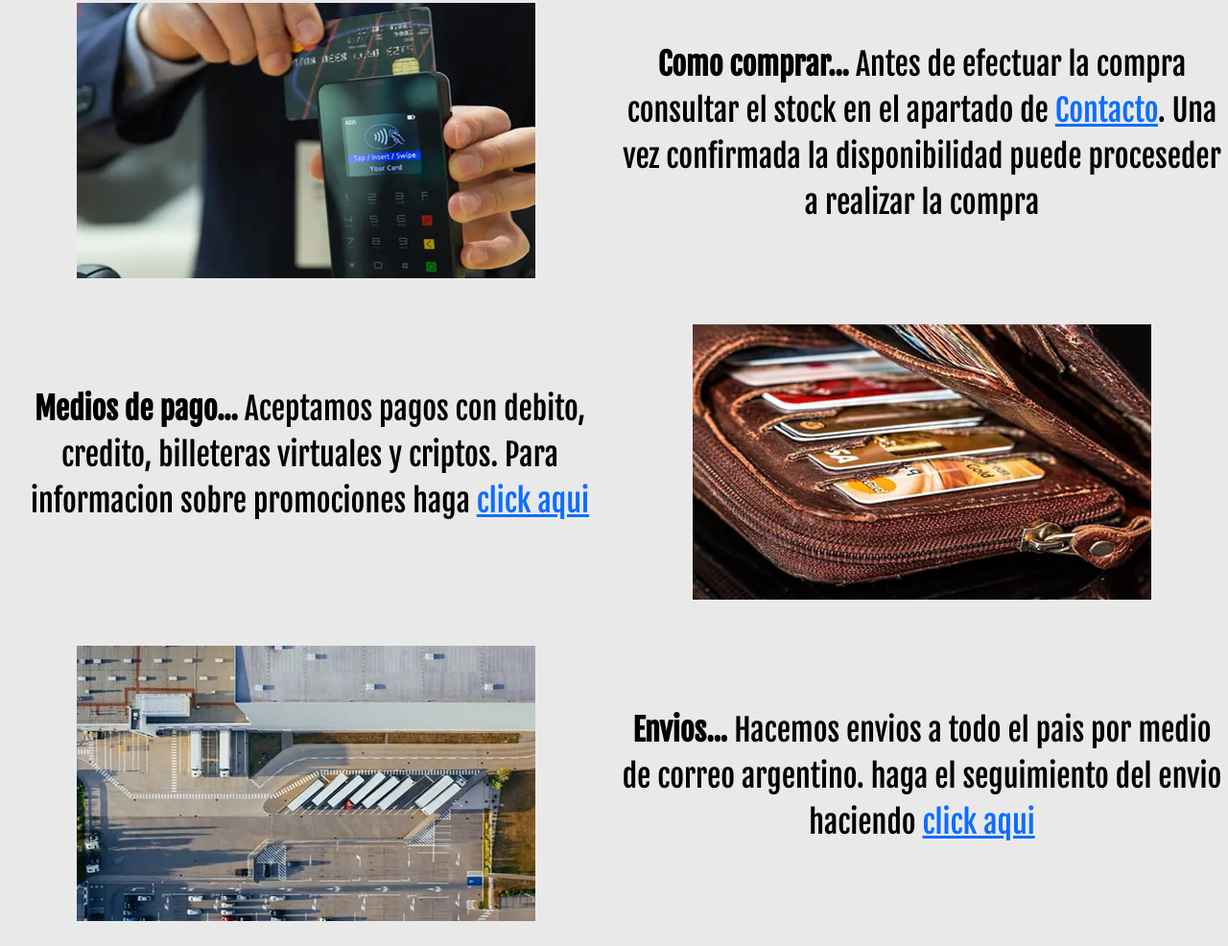
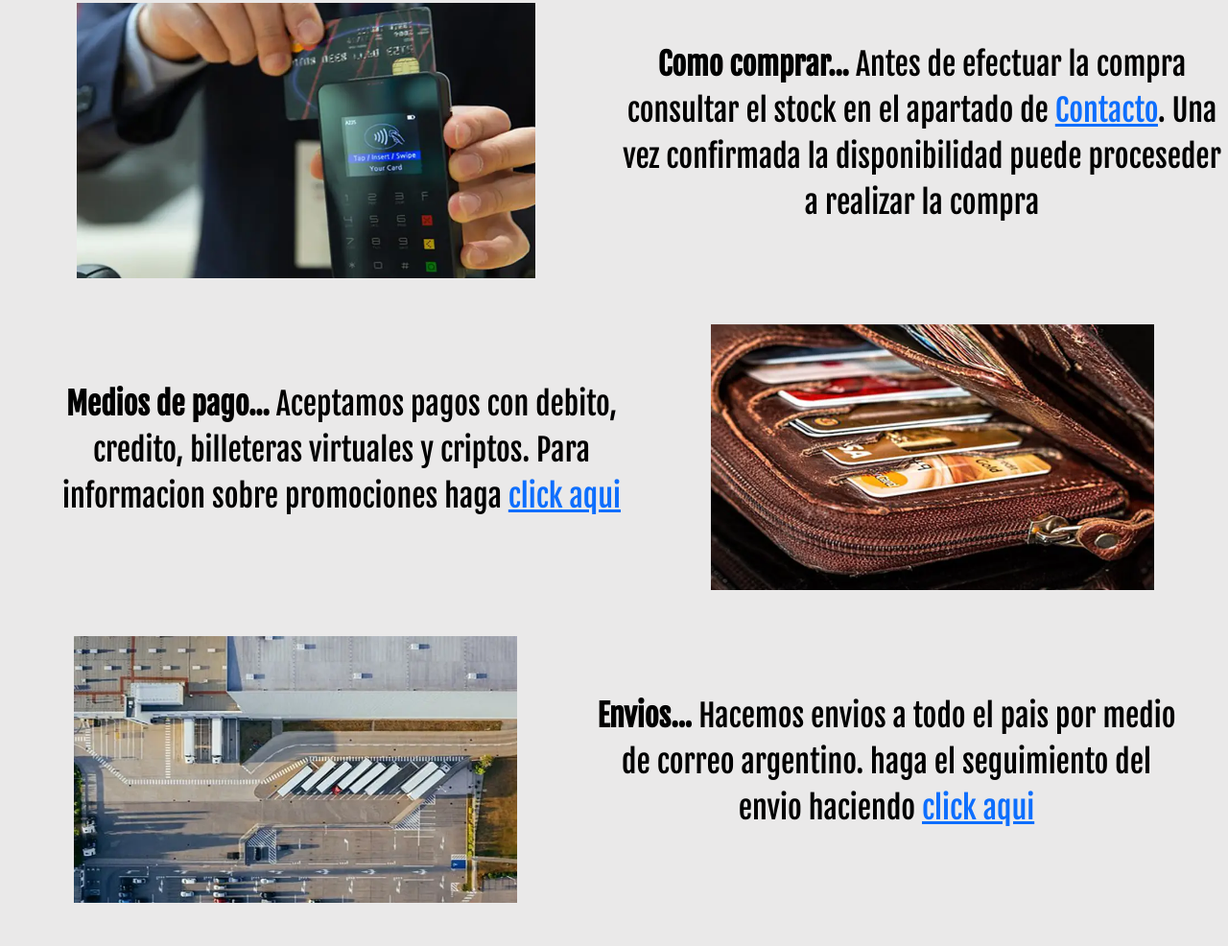
Before and after one commit to CarlosBitch/House_Tech, a website: page paginas/preguntas_frecuentes.html in a window 1280 px wide. Shown: the part 440-1426 px from the top of the page at 96% size. Drawn offline with nearby package versions, Linux system fonts and the light colour scheme.

Commit message:
entregaFinal

```diff
--- a/paginas/preguntas_frecuentes.html
+++ b/paginas/preguntas_frecuentes.html
@@ -85,7 +85,7 @@
           </div>
         </div>
         <div data-aos="fade-up" class="d-flex justify-content-evenly mb-5 preg">
-          <div class="w-50 ms-1 d-flex align-items-center text-center">
+          <div class="w-50 ms-5 d-flex align-items-center text-center">
             <p>
               <strong>Medios de pago...</strong> Aceptamos pagos con debito, credito, billeteras virtuales y criptos. Para informacion sobre promociones haga <a href="">click aqui</a>
             </p>
@@ -98,7 +98,7 @@
           <div class="w-50 d-flex justify-content-center">
             <img class="w-75 preg__img" src="../images/envios.webp" alt="Ilustracion" />
           </div>
-          <div class="w-50 ms-1 d-flex align-items-center text-center">
+          <div class="w-50 me-5 d-flex align-items-center text-center">
             <p>
              <strong>Envios...</strong> Hacemos envios a todo el pais por medio de correo argentino. haga el seguimiento del envio haciendo <a href="https://www.correoargentino.com.ar/seguimiento-de-envios">click aqui</a>
             </p>
```
